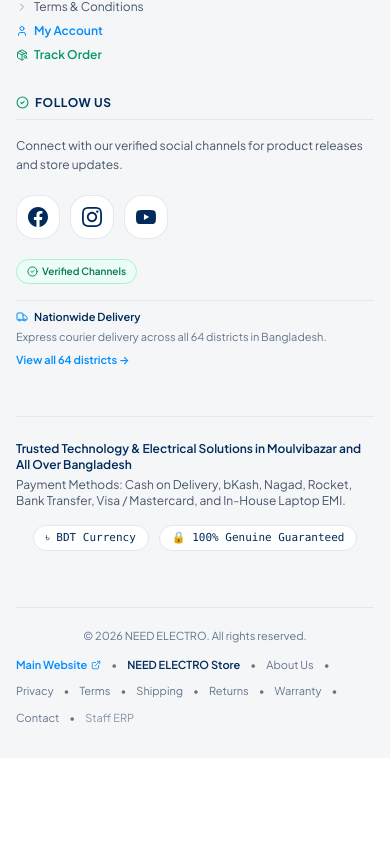
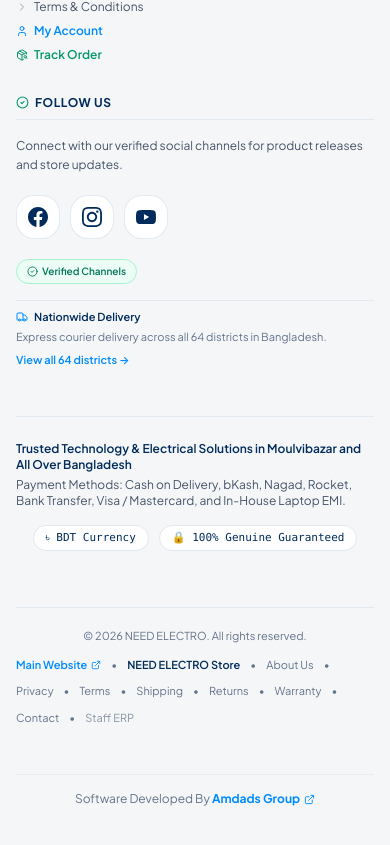
Before and after one commit to needelectro/needelectrostore, a Next.js app: page / in a window 390 px wide. Shown: the part 5495-6340 px from the top of the page. Before the commit the page ends 6253 px from the top, so only its background shows below. Built offline with nearby package versions, Linux system fonts and the light colour scheme; no server answers.

Commit message:
feat(footer): add developer attribution sentence linking to Amdads Group

```diff
--- a/src/components/customer/CustomerFooter.tsx
+++ b/src/components/customer/CustomerFooter.tsx
@@ -47,7 +47,7 @@
   const currentYear = new Date().getFullYear();
 
   return (
-    <footer className="bg-[#F4F6F8] dark:bg-[#071328] text-[#334155] dark:text-slate-300 border-t border-slate-200/90 dark:border-slate-800 pt-12 pb-8 transition-colors">
+    <footer className="bg-[#F4F6F8] dark:bg-[#071328] text-[#334155] dark:text-slate-300 border-t border-slate-200/90 dark:border-slate-800 pt-12 pb-20 md:pb-8 transition-colors">
       <div className="max-w-7xl mx-auto px-4 sm:px-6 lg:px-8 space-y-12">
 
         {/* Website Network Banner — Clear Differentiation Between .store and .com */}
@@ -456,6 +456,22 @@
           </div>
         </div>
 
+        {/* Software Developer Attribution */}
+        <div className="border-t border-slate-200/70 dark:border-slate-800/70 pt-4 text-center text-xs text-[#64748B] dark:text-slate-400">
+          <p>
+            Software Developed By{' '}
+            <a
+              href="https://amdadsgroup.netlify.app/"
+              target="_blank"
+              rel="noopener noreferrer"
+              className="text-[#008CFF] hover:underline font-bold transition-colors inline-flex items-center gap-1"
+            >
+              <span>Amdads Group</span>
+              <ExternalLink size={11} />
+            </a>
+          </p>
+        </div>
+
       </div>
     </footer>
   );
--- a/src/components/landing/LandingPage.tsx
+++ b/src/components/landing/LandingPage.tsx
@@ -3326,6 +3326,25 @@
               Shop No: 5, MR Plaza, Kusumbag, Moulvibazar • 01733-983752
             </div>
           </div>
+
+          <div style={{
+            borderTop: '1px solid rgba(255, 255, 255, 0.05)',
+            marginTop: '1.25rem',
+            paddingTop: '0.85rem',
+            textAlign: 'center',
+            fontSize: '0.78rem',
+            color: '#94a3b8'
+          }}>
+            Software Developed By{' '}
+            <a
+              href="https://amdadsgroup.netlify.app/"
+              target="_blank"
+              rel="noopener noreferrer"
+              style={{ color: '#008CFF', fontWeight: 700, textDecoration: 'none' }}
+            >
+              Amdads Group
+            </a>
+          </div>
         </div>
       </footer>
 
--- a/src/modules/DashboardModule.tsx
+++ b/src/modules/DashboardModule.tsx
@@ -2096,6 +2096,18 @@
           <span>Branch: {selectedBranch.name}</span>
           <span>•</span>
           <span>© {new Date().getFullYear()} All Rights Reserved</span>
+          <span>•</span>
+          <span>
+            Software Developed By{' '}
+            <a
+              href="https://amdadsgroup.netlify.app/"
+              target="_blank"
+              rel="noopener noreferrer"
+              style={{ color: '#008CFF', fontWeight: 600, textDecoration: 'none' }}
+            >
+              Amdads Group
+            </a>
+          </span>
         </div>
       </footer>
 
```
